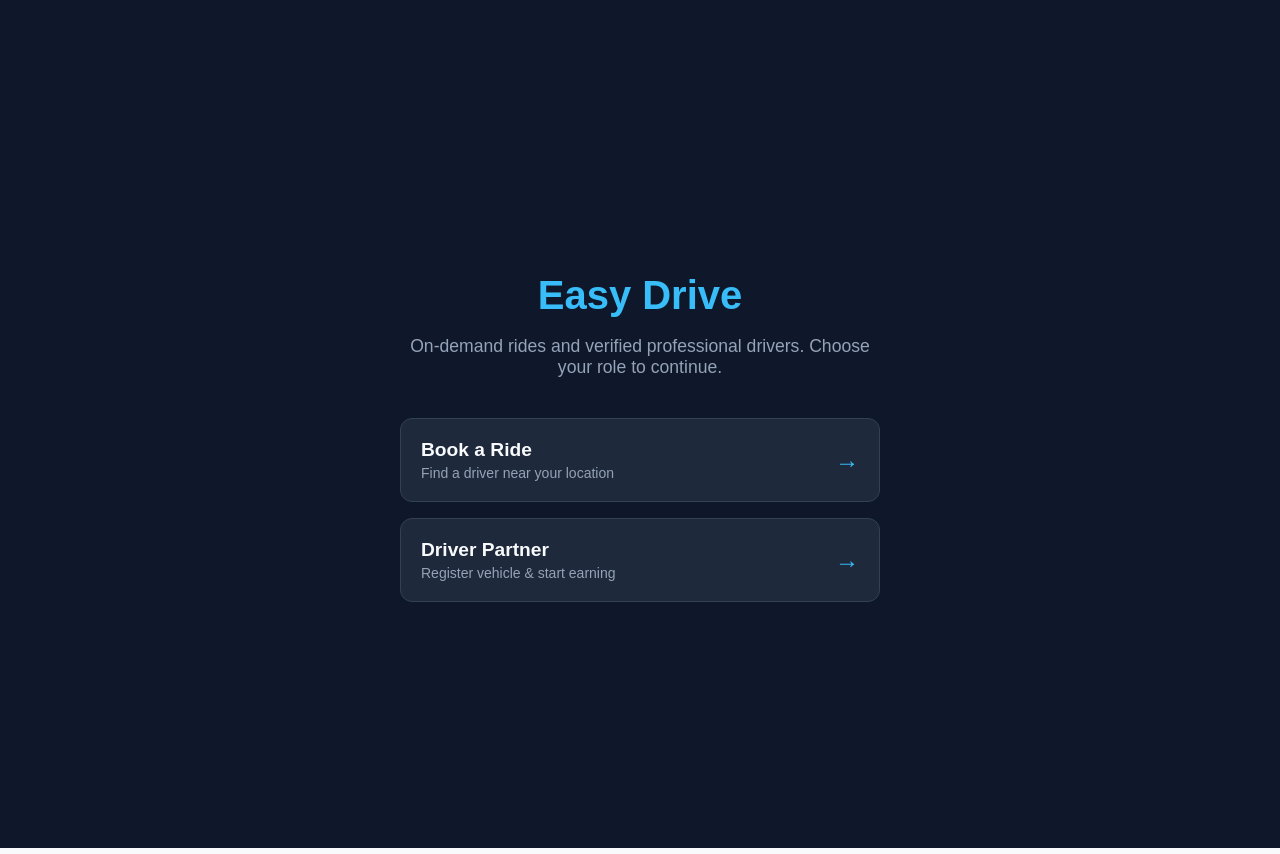
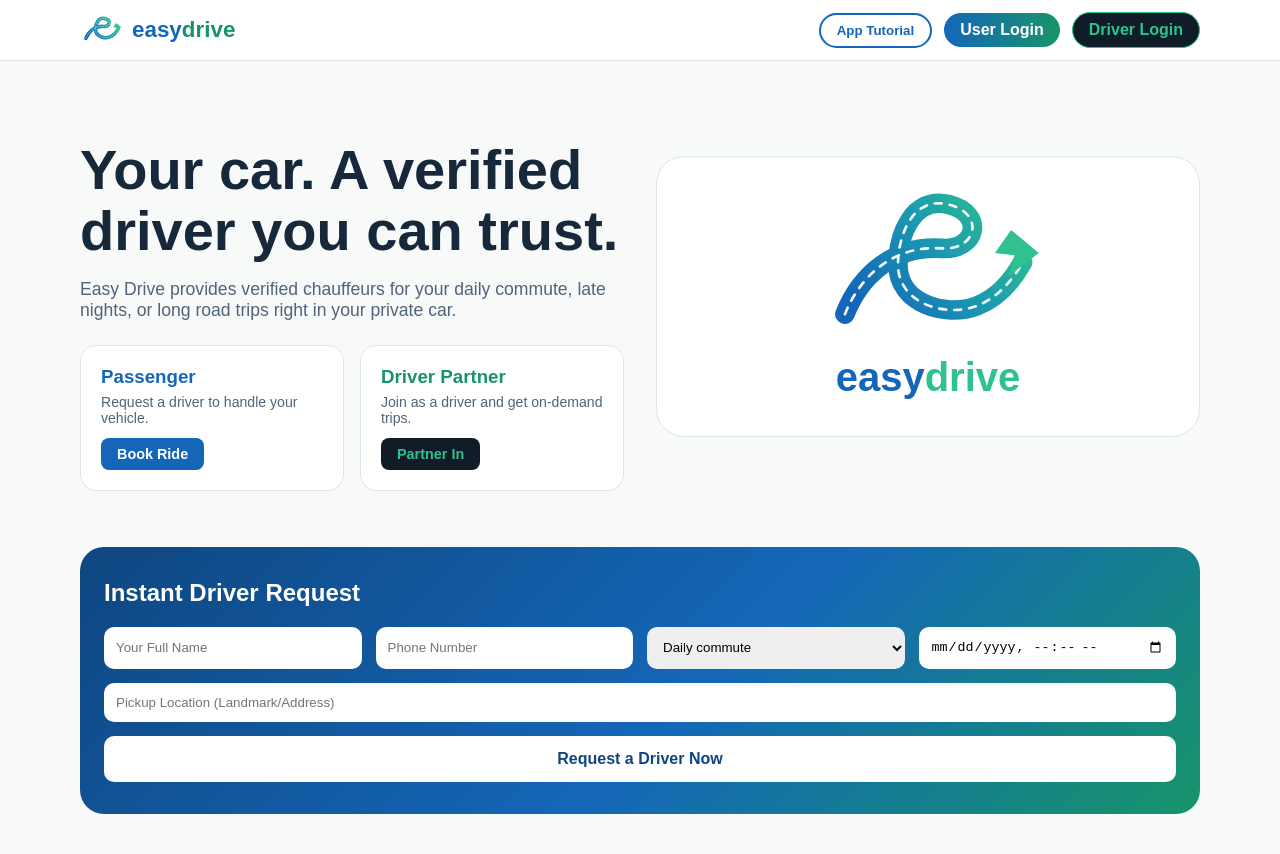
Before and after one commit to rfchattaiy-wq/driver-section, a Next.js app: page / in a window 1280 px wide. Built offline with nearby package versions, Linux system fonts and the light colour scheme; no server answers.

Commit message:
Update page.js

```diff
--- a/app/page.js
+++ b/app/page.js
@@ -1,41 +1,160 @@
 'use client';
+import { useState } from 'react';
 import Link from 'next/link';
+import { supabase } from '../lib/supabaseClient';
 
 export default function HomePage() {
+  const [modalOpen, setModalOpen] = useState(false);
+  const [formData, setFormData] = useState({ n: '', p: '', t: 'Daily commute', d: '', l: '' });
+  const [statusMsg, setStatusMsg] = useState({ text: '', color: '' });
+  const [loading, setLoading] = useState(false);
+
+  const handleSubmit = async (e) => {
+    e.preventDefault();
+    if (!formData.n.trim() || !formData.p.trim() || !formData.d.trim() || !formData.l.trim()) {
+      setStatusMsg({ text: 'Please fill in your name, phone, date, and pickup location.', color: '#ef4444' });
+      return;
+    }
+
+    setLoading(true);
+    const { error } = await supabase.from('rides').insert({
+      rider_name: formData.n,
+      rider_phone: formData.p,
+      trip_type: formData.t,
+      scheduled_time: formData.d,
+      pickup_location: formData.l,
+      dropoff_location: 'Requested via Instant Form',
+      status: 'requested',
+    });
+
+    if (error) {
+      setStatusMsg({ text: 'Booking failed: ' + error.message, color: '#ef4444' });
+    } else {
+      setStatusMsg({ text: `Thank you, ${formData.n}. Our operations team will call you shortly to confirm your driver.`, color: '#22c55e' });
+      setFormData({ n: '', p: '', t: 'Daily commute', d: '', l: '' });
+    }
+    setLoading(false);
+  };
+
   return (
-    <main style={{ minHeight: '100vh', backgroundColor: '#0f172a', color: '#f8fafc', fontFamily: 'sans-serif', display: 'flex', flexDirection: 'column', alignItems: 'center', justifyContent: 'center', padding: '24px' }}>
-      <div style={{ maxWidth: '480px', width: '100%', textAlign: 'center' }}>
-        <h1 style={{ fontSize: '2.5rem', fontWeight: 'bold', color: '#38bdf8', marginBottom: '12px' }}>
-          Easy Drive
-        </h1>
-        <p style={{ color: '#94a3b8', fontSize: '1.1rem', marginBottom: '40px' }}>
-          On-demand rides and verified professional drivers. Choose your role to continue.
-        </p>
+    <div style={{ minHeight: '100vh', backgroundColor: '#F7FAF9', color: '#16283A', fontFamily: 'sans-serif' }}>
+      {/* SVG Symbol */}
+      <svg width="0" height="0" style={{ position: 'absolute' }} aria-hidden="true">
+        <defs>
+          <linearGradient id="roadGrad" x1="0%" y1="70%" x2="100%" y2="20%">
+            <stop offset="0%" stopColor="#1467B8" />
+            <stop offset="55%" stopColor="#1B9AB0" />
+            <stop offset="100%" stopColor="#2FC18E" />
+          </linearGradient>
+        </defs>
+        <symbol id="easydrive-mark" viewBox="0 0 200 130">
+          <path d="M 28 105 C 42 70, 72 45, 112 48 C 142 50, 150 18, 118 10 C 86 2, 74 38, 74 62 C 74 96, 115 108, 142 98 C 158 92, 172 78, 182 60" fill="none" stroke="url(#roadGrad)" strokeWidth="17" strokeLinecap="round" strokeLinejoin="round" />
+          <path d="M 28 105 C 42 70, 72 45, 112 48 C 142 50, 150 18, 118 10 C 86 2, 74 38, 74 62 C 74 96, 115 108, 142 98 C 158 92, 172 78, 182 60" fill="none" stroke="#FFFFFF" strokeWidth="2.3" strokeDasharray="6 7" strokeLinecap="round" opacity="0.95" />
+          <polygon points="172,32 196,52 170,72 175,54 158,52" fill="#2FC18E" />
+        </symbol>
+      </svg>
 
-        <div style={{ display: 'flex', flexDirection: 'column', gap: '16px' }}>
-          {/* Rider Option */}
-          <Link href="/rider/dashboard" style={{ textDecoration: 'none' }}>
-            <div style={{ padding: '20px', borderRadius: '12px', backgroundColor: '#1e293b', border: '1px solid #334155', display: 'flex', alignItems: 'center', justifyContent: 'space-between', cursor: 'pointer' }}>
-              <div style={{ textAlign: 'left' }}>
-                <h3 style={{ margin: 0, fontSize: '1.2rem', color: '#f8fafc' }}>Book a Ride</h3>
-                <p style={{ margin: '4px 0 0', fontSize: '0.875rem', color: '#94a3b8' }}>Find a driver near your location</p>
+      {/* Header */}
+      <header style={{ position: 'sticky', top: 0, background: '#fff', borderBottom: '1px solid #DCE6E8', zIndex: 10, padding: '12px 20px' }}>
+        <div style={{ maxWidth: '1120px', margin: '0 auto', display: 'flex', alignItems: 'center', justifyContent: 'space-between', flexWrap: 'wrap', gap: '12px' }}>
+          <div style={{ display: 'flex', alignItems: 'center', gap: '10px' }}>
+            <svg width="42" height="30"><use href="#easydrive-mark" /></svg>
+            <span style={{ fontSize: '1.4rem', fontWeight: 900 }}><b style={{ color: '#1467B8' }}>easy</b><span style={{ color: '#179469' }}>drive</span></span>
+          </div>
+
+          <nav style={{ display: 'flex', alignItems: 'center', gap: '12px', flexWrap: 'wrap' }}>
+            <button onClick={() => setModalOpen(true)} style={{ padding: '8px 16px', background: 'transparent', border: '2px solid #1467B8', borderRadius: '999px', color: '#1467B8', fontWeight: 700, cursor: 'pointer' }}>
+              App Tutorial
+            </button>
+            <Link href="/rider/dashboard" style={{ padding: '8px 16px', background: 'linear-gradient(90deg,#1467B8,#179469)', color: '#fff', borderRadius: '999px', textDecoration: 'none', fontWeight: 700 }}>
+              User Login
+            </Link>
+            <Link href="/driver/login" style={{ padding: '8px 16px', background: '#111c29', color: '#2FC18E', border: '1.5px solid #2FC18E', borderRadius: '999px', textDecoration: 'none', fontWeight: 700 }}>
+              Driver Login
+            </Link>
+          </nav>
+        </div>
+      </header>
+
+      {/* Hero Section */}
+      <main style={{ maxWidth: '1120px', margin: '0 auto', padding: '40px 20px' }}>
+        <div style={{ display: 'grid', gridTemplateColumns: 'repeat(auto-fit, minmax(320px, 1fr))', gap: '32px', alignItems: 'center' }}>
+          <div>
+            <h1 style={{ fontSize: 'clamp(2.2rem, 5vw, 3.5rem)', lineHeight: 1.1, fontWeight: 900, marginBottom: '16px' }}>
+              Your car. A verified driver you can trust.
+            </h1>
+            <p style={{ fontSize: '1.1rem', color: '#51647A', marginBottom: '24px' }}>
+              Easy Drive provides verified chauffeurs for your daily commute, late nights, or long road trips right in your private car.
+            </p>
+
+            <div style={{ display: 'grid', gridTemplateColumns: '1fr 1fr', gap: '16px', marginTop: '20px' }}>
+              <div style={{ background: '#fff', padding: '20px', borderRadius: '16px', border: '1px solid #DCE6E8' }}>
+                <h3 style={{ margin: '0 0 6px', color: '#1467B8' }}>Passenger</h3>
+                <p style={{ margin: '0 0 12px', fontSize: '0.88rem', color: '#51647A' }}>Request a driver to handle your vehicle.</p>
+                <Link href="/rider/dashboard" style={{ display: 'inline-block', padding: '8px 16px', background: '#1467B8', color: '#fff', borderRadius: '8px', textDecoration: 'none', fontWeight: 700, fontSize: '0.9rem' }}>
+                  Book Ride
+                </Link>
               </div>
-              <span style={{ fontSize: '1.5rem', color: '#38bdf8' }}>&rarr;</span>
+
+              <div style={{ background: '#fff', padding: '20px', borderRadius: '16px', border: '1px solid #DCE6E8' }}>
+                <h3 style={{ margin: '0 0 6px', color: '#179469' }}>Driver Partner</h3>
+                <p style={{ margin: '0 0 12px', fontSize: '0.88rem', color: '#51647A' }}>Join as a driver and get on-demand trips.</p>
+                <Link href="/driver/login" style={{ display: 'inline-block', padding: '8px 16px', background: '#111c29', color: '#2FC18E', borderRadius: '8px', textDecoration: 'none', fontWeight: 700, fontSize: '0.9rem' }}>
+                  Partner In
+                </Link>
+              </div>
             </div>
-          </Link>
+          </div>
 
-          {/* Driver Partner Option */}
-          <Link href="/driver/login" style={{ textDecoration: 'none' }}>
-            <div style={{ padding: '20px', borderRadius: '12px', backgroundColor: '#1e293b', border: '1px solid #334155', display: 'flex', alignItems: 'center', justifyContent: 'space-between', cursor: 'pointer' }}>
-              <div style={{ textAlign: 'left' }}>
-                <h3 style={{ margin: 0, fontSize: '1.2rem', color: '#f8fafc' }}>Driver Partner</h3>
-                <p style={{ margin: '4px 0 0', fontSize: '0.875rem', color: '#94a3b8' }}>Register vehicle & start earning</p>
-              </div>
-              <span style={{ fontSize: '1.5rem', color: '#38bdf8' }}>&rarr;</span>
+          {/* Logo Card */}
+          <div style={{ background: '#fff', padding: '36px', borderRadius: '28px', border: '1px solid #DCE6E8', display: 'flex', flexDirection: 'column', alignItems: 'center' }}>
+            <svg width="240" height="150" viewBox="0 0 200 130"><use href="#easydrive-mark" /></svg>
+            <h2 style={{ fontSize: '2.5rem', fontWeight: 900, margin: '12px 0 0' }}>
+              <span style={{ color: '#1467B8' }}>easy</span><span style={{ color: '#2FC18E' }}>drive</span>
+            </h2>
+          </div>
+        </div>
+
+        {/* Quick Booking Form */}
+        <section style={{ marginTop: '56px', background: 'linear-gradient(135deg, #0F4680, #1467B8 55%, #179469)', borderRadius: '24px', padding: '32px 24px', color: '#fff' }}>
+          <h2 style={{ margin: '0 0 20px', color: '#fff' }}>Instant Driver Request</h2>
+          <form onSubmit={handleSubmit} style={{ display: 'grid', gridTemplateColumns: 'repeat(auto-fit, minmax(220px, 1fr))', gap: '14px' }}>
+            <input required placeholder="Your Full Name" value={formData.n} onChange={e => setFormData({ ...formData, n: e.target.value })} style={{ padding: '12px', borderRadius: '10px', border: 'none' }} />
+            <input required type="tel" placeholder="Phone Number" value={formData.p} onChange={e => setFormData({ ...formData, p: e.target.value })} style={{ padding: '12px', borderRadius: '10px', border: 'none' }} />
+            <select value={formData.t} onChange={e => setFormData({ ...formData, t: e.target.value })} style={{ padding: '12px', borderRadius: '10px', border: 'none' }}>
+              <option>Daily commute</option>
+              <option>Night travel</option>
+              <option>Outstation trip</option>
+            </select>
+            <input required type="datetime-local" value={formData.d} onChange={e => setFormData({ ...formData, d: e.target.value })} style={{ padding: '12px', borderRadius: '10px', border: 'none' }} />
+            <input required placeholder="Pickup Location (Landmark/Address)" value={formData.l} onChange={e => setFormData({ ...formData, l: e.target.value })} style={{ padding: '12px', borderRadius: '10px', border: 'none', gridColumn: '1 / -1' }} />
+            <button type="submit" disabled={loading} style={{ gridColumn: '1 / -1', padding: '14px', borderRadius: '10px', background: '#fff', color: '#0F4680', fontWeight: 900, border: 'none', cursor: 'pointer', fontSize: '1rem' }}>
+              {loading ? 'Submitting Request...' : 'Request a Driver Now'}
+            </button>
+          </form>
+          {statusMsg.text && <p style={{ marginTop: '16px', fontWeight: 700, color: statusMsg.color }}>{statusMsg.text}</p>}
+        </section>
+      </main>
+
+      {/* Tutorial Modal */}
+      {modalOpen && (
+        <div style={{ position: 'fixed', inset: 0, backgroundColor: 'rgba(9, 20, 33, 0.7)', display: 'grid', placeItems: 'center', zIndex: 100, padding: '20px' }}>
+          <div style={{ backgroundColor: '#fff', borderRadius: '20px', padding: '24px', maxWidth: '500px', width: '100%' }}>
+            <div style={{ display: 'flex', justifyContent: 'space-between', alignItems: 'center', marginBottom: '16px' }}>
+              <h3 style={{ margin: 0, color: '#1467B8' }}>How Easy Drive Works</h3>
+              <button onClick={() => setModalOpen(false)} style={{ background: 'none', border: 'none', fontSize: '1.5rem', cursor: 'pointer' }}>&times;</button>
             </div>
-          </Link>
+            <div style={{ display: 'flex', flexDirection: 'column', gap: '12px', fontSize: '0.92rem', color: '#51647A' }}>
+              <p><strong>1. For Passengers:</strong> Sign in with Google, submit pickup point and trip schedule. Verified chauffeurs accept and arrive directly at your location.</p>
+              <p><strong>2. For Drivers:</strong> Log in with Google, complete the verification onboarding with your license number and document upload.</p>
+              <p><strong>3. Safe Driving:</strong> The chauffeur exclusively drives your car—no vehicle transfers or fleet charges.</p>
+            </div>
+            <button onClick={() => setModalOpen(false)} style={{ marginTop: '20px', width: '100%', padding: '10px', background: '#1467B8', color: '#fff', border: 'none', borderRadius: '8px', fontWeight: 700, cursor: 'pointer' }}>
+              Close Guide
+            </button>
+          </div>
         </div>
-      </div>
-    </main>
+      )}
+    </div>
   );
 }
```
